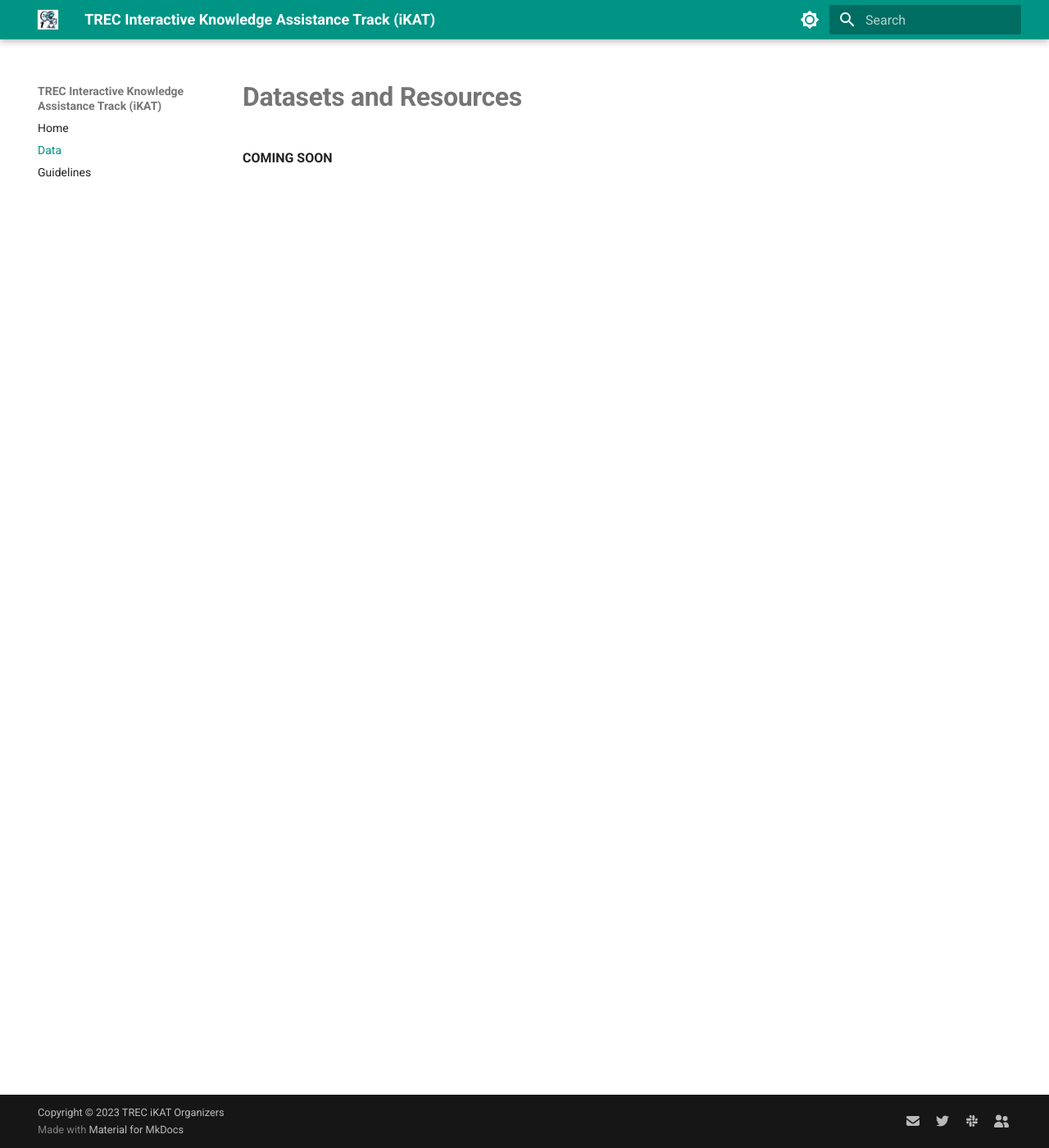
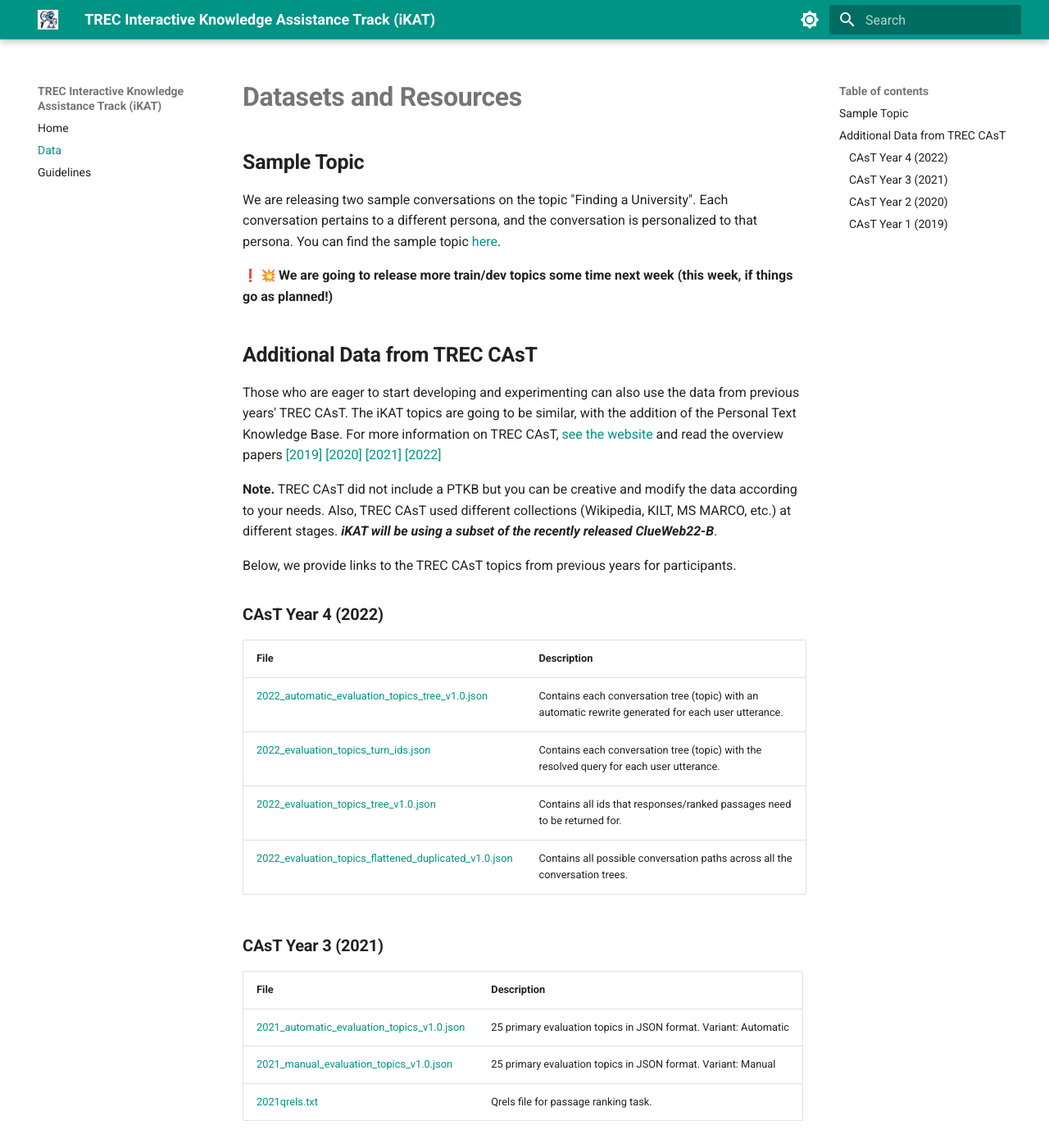
Before and after one commit to shubham526/trec-ikat-website, an MkDocs documentation site: the page built from docs/data.md, in a window 1280 px wide and 1400 px high. Shown: the whole window at 82% size. Built offline with MkDocs 1.6.1 and Material for MkDocs 9.7.7, drawn with Linux system fonts in a browser that asks for light colours; emoji names are drawn with the system emoji font; some of the changed text lies outside the part shown.

Commit message:
Updated docs with previous years' cast data.

```diff
--- a/docs/data.md
+++ b/docs/data.md
@@ -1,3 +1,48 @@
 # **Datasets and Resources**
 
-**COMING SOON**
+## **Sample Topic**
+We are releasing two sample conversations on the topic "Finding a University". Each conversation pertains to a different persona, and the conversation is personalized to that persona. You can find the sample topic [here](https://drive.google.com/file/d/1ZdVXNqnzP1XpYpJejIRn3pzva8Pke9v_/view?usp=drive_link).
+
+:exclamation: :boom: **We are going to release more train/dev topics some time next week (this week, if things go as planned!)**
+
+## **Additional Data from TREC CAsT**
+Those who are eager to start developing and experimenting can also use the data from previous years' TREC CAsT. The iKAT topics are going to be similar, with the addition of the Personal Text Knowledge Base. For more information on TREC CAsT, [see the website](https://www.treccast.ai/) and read the overview papers [[2019]](https://arxiv.org/abs/2003.13624) [[2020]](https://scholar.google.com/scholar_url?url=https://www.cs.cmu.edu/afs/cs.cmu.edu/Web/People/callan/Papers/trec2021-dalton.pdf&hl=en&sa=T&oi=gsb-gga&ct=res&cd=0&d=4712262702816537608&ei=En6IZNaeLcPFmAGMo47oDQ&scisig=AGlGAw9ggvQnzye9tQlrvoob1Js5) [[2021]](https://www.cs.cmu.edu/~callan/Papers/trec22-Jeffrey_Dalton.pdf) [[2022]](https://trec.nist.gov/pubs/trec31/papers/Overview_cast.pdf)
+
+**Note.** TREC CAsT did not include a PTKB but you can be creative and modify the data according to your needs. Also, TREC CAsT used different collections (Wikipedia, KILT, MS MARCO, etc.) at different stages. **_iKAT will be using a subset of the recently released ClueWeb22-B_**.
+
+Below, we provide links to the TREC CAsT topics from previous years for participants.
+
+### **CAsT Year 4 (2022)**
+
+|    File      |      Description      |
+|:------------|:---------------------|
+| 	[2022_automatic_evaluation_topics_tree_v1.0.json](https://drive.google.com/file/d/1eASuL62byYlS9LoJFzKWYMGYQsMz3X6j/view?usp=sharing)       |       Contains each conversation tree (topic) with an automatic rewrite generated for each user utterance.                |
+|        [2022_evaluation_topics_turn_ids.json](https://drive.google.com/file/d/1SSLhJ_4GHbnrUuxzt_Vh5kegGTFu4JTA/view?usp=sharing)      |  Contains each conversation tree (topic) with the resolved query for each user utterance.   |
+|        [2022_evaluation_topics_tree_v1.0.json](https://drive.google.com/file/d/1f4uD6KGLX8wf_S5yzxOVbkfFuJxA04eU/view?usp=sharing)     |  Contains all ids that responses/ranked passages need to be returned for. |
+|        [2022_evaluation_topics_flattened_duplicated_v1.0.json](https://drive.google.com/file/d/1Kenj3U21k1FjmpCrNvfz5XGck11tHbsK/view?usp=sharing)      |             Contains all possible conversation paths across all the conversation trees.       |
+
+### **CAsT Year 3 (2021)**
+
+|    File      |      Description      |
+|:------------|:---------------------|
+| 	[2021_automatic_evaluation_topics_v1.0.json](https://drive.google.com/file/d/1Fg-xvKeIZx9ly2uFczNEE_UYNozkfLgt/view?usp=sharing)       |       25 primary evaluation topics in JSON format. Variant: Automatic              |
+|        [2021_manual_evaluation_topics_v1.0.json](https://drive.google.com/file/d/1vKwxhd7aNJ7nHC5_AphZHVYUvyZRUiQe/view?usp=sharing)      |  25 primary evaluation topics in JSON format. Variant: Manual  |
+|        [2021qrels.txt](https://drive.google.com/file/d/1Co9o0xjzEqzosKcuLBrcNl39Q-11flA6/view?usp=drive_link)      |  Qrels file for passage ranking task. |
+
+
+### **CAsT Year 2 (2020)**
+
+|    File      |      Description      |
+|:------------|:---------------------|
+| 	[2020_automatic_evaluation_topics_v1.0.json](https://drive.google.com/file/d/1P9nix1pV_kCO2dgunw_KsLMMkWa8b2uy/view?usp=sharing)       |       25 primary evaluation topics in JSON format. Variant: Automatic              |
+|        [2020_manual_evaluation_topics_v1.0.json](https://drive.google.com/file/d/1HlJXyicROEcbpAxpPcs1NC1YBrbVcibt/view?usp=sharing)      |  25 primary evaluation topics in JSON format. Variant: Manual  |
+|        [2020qrels.txt](https://drive.google.com/file/d/1Wj8gWNZLbYWTvh-3EvVtIn4HFl13Kega/view?usp=sharing)      |  Qrels file for passage ranking task. |
+
+### **CAsT Year 1 (2019)**
+
+|    File      |      Description      |
+|:------------|:---------------------|
+| 	[train_topics_v1.0.json](https://drive.google.com/file/d/1xQTcGtyDMptoXYmapjCwI6Othv91ebdW/view?usp=sharing)       |      30 example training topics in JSON format.           |
+|        [evaluation_topics_v1.0.json](https://drive.google.com/file/d/17beCNDgSyDODJAFmvfi7-T1CmRmXm2MX/view?usp=sharing)      |  50 evaluation topics in JSON format.  |
+|        [2019qrels.txt](https://drive.google.com/file/d/1qaFqUISt_JD_y6CIUfIa7aDWTX38Y93p/view?usp=sharing)      |  Official evaluation qrels file for passage ranking task. |
+|        [train_qrels.txt](https://drive.google.com/file/d/1VgpSigtZHKcFKmgaowHaXKXQTvZz8QrV/view?usp=sharing)      |   Limited (incomplete) training judegements for 5 topics (approximately 50 turns). The judgments are graded on a three point scale (2 very relevant, 1 relevant, and 0 not relevant). |
--- a/mkdocs.yml
+++ b/mkdocs.yml
@@ -4,6 +4,10 @@ nav:
     - Home: index.md
     - Data: data.md
     - Guidelines: guidelines.md
+markdown_extensions:
+  - pymdownx.emoji:
+      emoji_index: !!python/name:materialx.emoji.twemoji
+      emoji_generator: !!python/name:materialx.emoji.to_svg
 theme:
   name: material
   logo: logo.jpg
```
